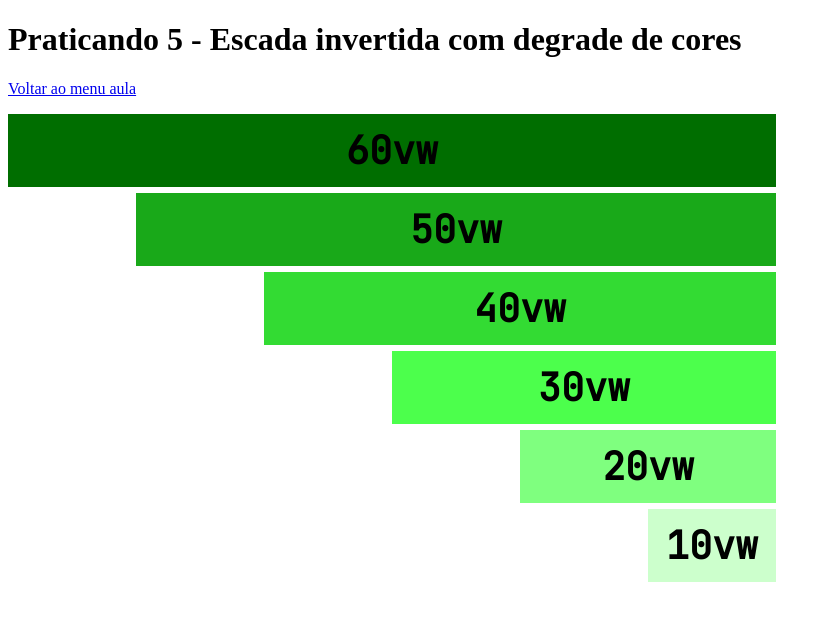
After one commit to Ujs74wiop6/SI-IFSP-DWS, a PHP site: page /Aula08_19092023/Praticando5/index.html in a window 1280 px wide. The commit adds this page. Shown: the top 621 px of the page, without its empty margins (0-831 px from the left). Run offline with PHP 8.4, Linux system fonts and the light colour scheme.

Commit message:
update 26/09/2023

```diff
--- /dev/null
+++ b/Aula08_19092023/Praticando5/index.html
@@ -0,0 +1,41 @@
+<!DOCTYPE html>
+<html lang="en">
+<head>
+    <meta charset="UTF-8">
+    <meta name="viewport" content="width=device-width, initial-scale=1.0">
+    <title>Praticando 5</title>
+    <link rel="stylesheet" href="style.css">
+    <link rel="preconnect" href="https://fonts.googleapis.com">
+    <link rel="preconnect" href="https://fonts.gstatic.com" crossorigin>
+    <link href="https://fonts.googleapis.com/css2?family=JetBrains+Mono&display=swap" rel="stylesheet">
+</head>
+<body>
+    <h1>Praticando 5 - Escada invertida com degrade de cores</h1>
+
+    <p><a href="menu.html">Voltar ao menu aula</a></p>
+
+    <div class="secao1">
+        <h2>60vw</h2>
+    </div>
+
+    <div class="secao2">
+        <h2>50vw</h2>
+    </div>
+
+    <div class="secao3">
+        <h2>40vw</h2>
+    </div>
+
+    <div class="secao4">
+        <h2>30vw</h2>
+    </div>
+
+    <div class="secao5">
+        <h2>20vw</h2>
+    </div>
+
+    <div class="secao6">
+        <h2>10vw</h2>
+    </div>
+</body>
+</html>
--- /dev/null
+++ b/Aula08_19092023/Praticando5/style.css
@@ -0,0 +1,59 @@
+h2{
+    text-align: center;
+    font-family: 'JetBrains Mono', monospace;
+    font-size: 3vw;
+    margin: 1.2vh auto;
+}
+
+.secao1{
+    background-color: rgba(0, 110, 0, 1);
+    width: 60vw;
+    margin-left: 0;
+    padding-top: 0.1vw;
+    padding-bottom: 0.1vw;
+}
+
+.secao2{
+    background-color: rgba(0, 160, 0, 0.9);
+    width: 50vw;
+    margin-left: 10vw;
+    margin-top: 0.5vw;
+    padding-top: 0.1vw;
+    padding-bottom: 0.1vw;
+}
+
+.secao3{
+    background-color: rgba(0, 210, 0, 0.8);
+    width: 40vw;
+    margin-left: 20vw;
+    margin-top: 0.5vw;
+    padding-top: 0.1vw;
+    padding-bottom: 0.1vw;
+}
+
+.secao4{
+    background-color: rgba(0, 260, 0, 0.7);
+    width: 30vw;
+    margin-left: 30vw;
+    margin-top: 0.5vw;
+    padding-top: 0.1vw;
+    padding-bottom: 0.1vw;
+}
+
+.secao5{
+    background-color: rgba(0, 310, 0, 0.5);
+    width: 20vw;
+    margin-left: 40vw;
+    margin-top: 0.5vw;
+    padding-top: 0.1vw;
+    padding-bottom: 0.1vw;
+}
+
+.secao6{
+    background-color: rgba(0, 360, 0, 0.2);
+    width: 10vw;
+    margin-left: 50vw;
+    margin-top: 0.5vw;
+    padding-top: 0.1vw;
+    padding-bottom: 0.1vw;
+}
```
Also changed, not shown: Aula08_19092023/Praticando2/index.html (+26 -9 lines), Aula08_19092023/Praticando2/style.css (+36 -13 lines), Aula08_19092023/Praticando3/index.html (added, +28 -0 lines), Aula08_19092023/Praticando3/style.css (added, +22 -0 lines), Aula08_19092023/Praticando4/index.html (added, +20 -0 lines), Aula08_19092023/Praticando4/style.css (added, +24 -0 lines).
